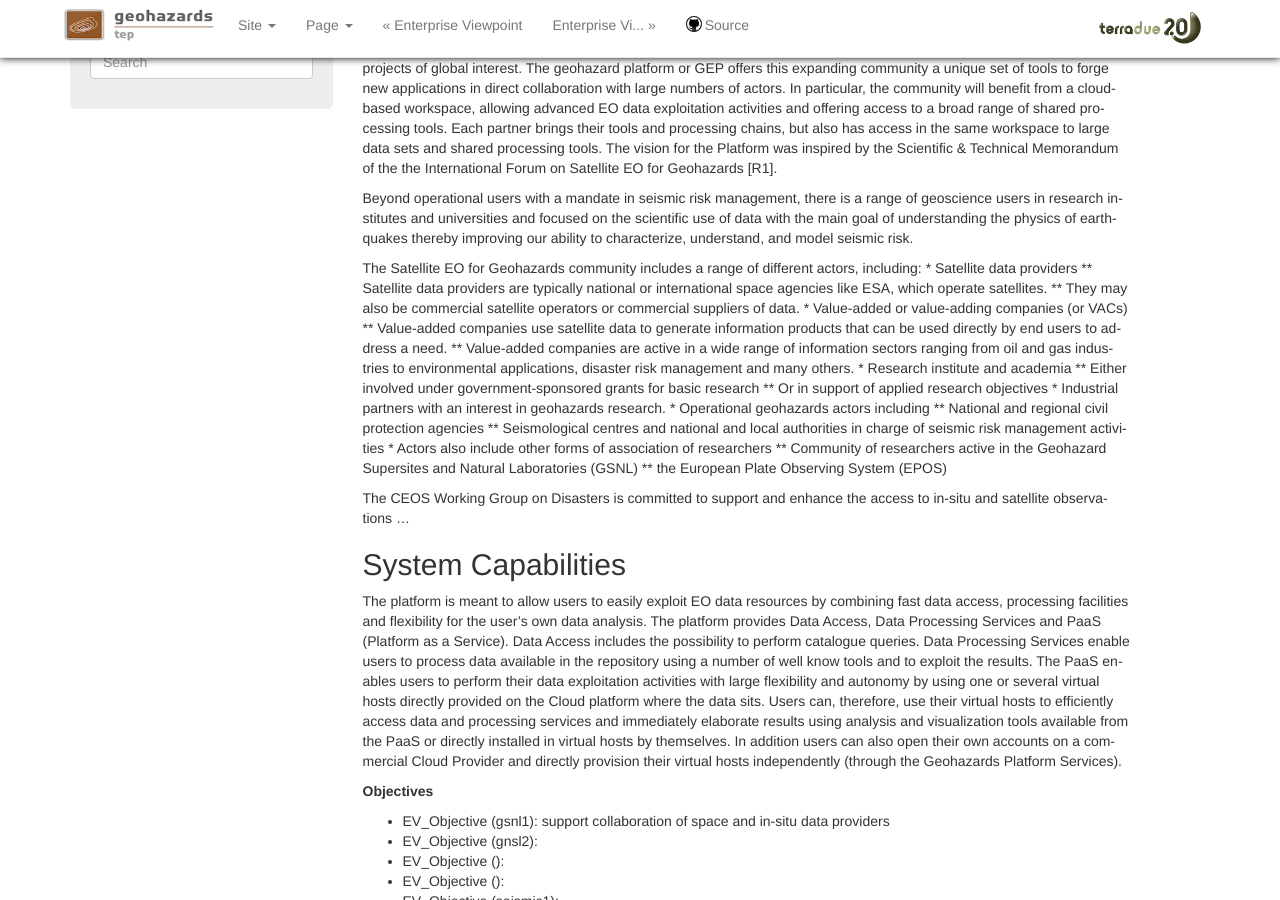
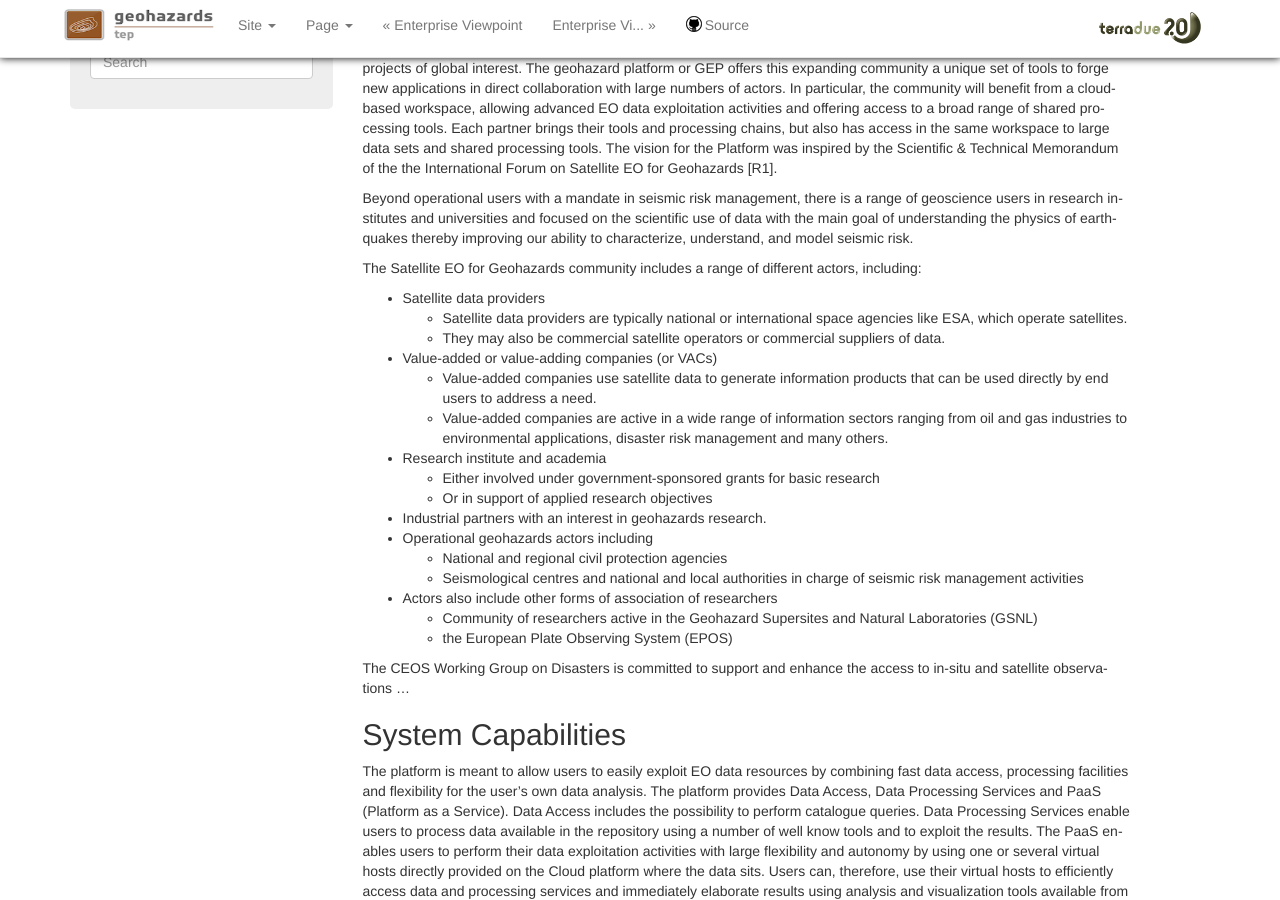
Before and after one commit to Terradue/doc-tep-geohazards-arch, a Sphinx documentation site: the page built from source/enterprise/purpose.rst, in a window 1280 px wide and 900 px high, scrolled down 568 px. Built offline with Sphinx 7.4.7, drawn with Linux system fonts in a browser that asks for light colours.

```diff
--- a/source/enterprise/purpose.rst
+++ b/source/enterprise/purpose.rst
@@ -38,22 +38,33 @@ The vision for the Platform was inspired by the Scientific & Technical Memorandu
 Beyond operational users with a mandate in seismic risk management, there is a range of geoscience users in research institutes and universities and focused on the scientific use of data with the main goal of understanding the physics of earthquakes thereby improving our ability to characterize, understand, and model seismic risk.
 
 The Satellite EO for Geohazards community includes a range of different actors, including:
+
 * Satellite data providers
-** Satellite data providers are typically national or international space agencies like ESA, which operate satellites.
-** They may also be commercial satellite operators or commercial suppliers of data.
+
+  * Satellite data providers are typically national or international space agencies like ESA, which operate satellites.
+  * They may also be commercial satellite operators or commercial suppliers of data.
+
 * Value-added or value-adding companies (or VACs)
-** Value-added companies use satellite data to generate information products that can be used directly by end users to address a need.
-** Value-added companies are active in a wide range of information sectors ranging from oil and gas industries to environmental applications, disaster risk management and many others.
+
+  * Value-added companies use satellite data to generate information products that can be used directly by end users to address a need.
+  * Value-added companies are active in a wide range of information sectors ranging from oil and gas industries to environmental applications, disaster risk management and many others.
+
 * Research institute and academia
-** Either involved under government-sponsored grants for basic research
-** Or in support of applied research objectives
+
+  * Either involved under government-sponsored grants for basic research
+  * Or in support of applied research objectives
+
 * Industrial partners with an interest in geohazards research.
+
 * Operational geohazards actors including
-** National and regional civil protection agencies
-** Seismological centres and national and local authorities in charge of seismic risk management activities
+
+  * National and regional civil protection agencies
+  * Seismological centres and national and local authorities in charge of seismic risk management activities
+
 * Actors also include other forms of association of researchers
-** Community of researchers active in the Geohazard Supersites and Natural Laboratories (GSNL)
-** the European Plate Observing System (EPOS)
+
+  * Community of researchers active in the Geohazard Supersites and Natural Laboratories (GSNL)
+  * the European Plate Observing System (EPOS)
 
 The CEOS Working Group on Disasters is committed to support and enhance the access to in-situ and satellite observations ...
 
```
